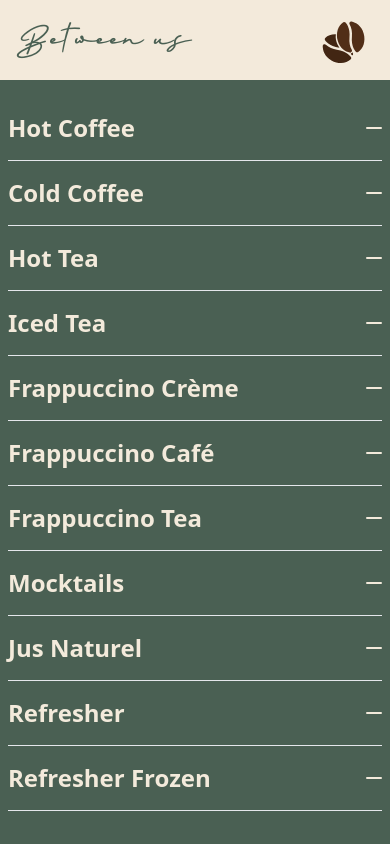
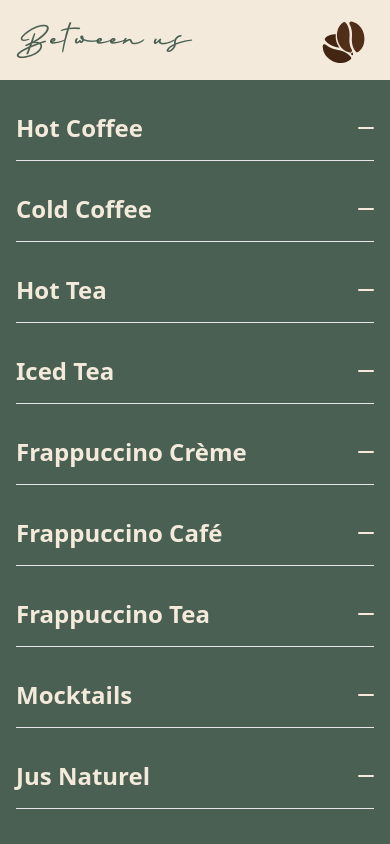
Before and after one commit to Meriemchm/chm_QR_Menu_React_Website_between_v2, a React (Vite) app: page / in a window 390 px wide. Shown: the top 844 px of the page. Built offline with nearby package versions, Linux system fonts and the light colour scheme; a web font is replaced by a local one.

Commit message:
responsive

```diff
--- a/src/Utilities/Accordion.jsx
+++ b/src/Utilities/Accordion.jsx
@@ -6,7 +6,14 @@ const Accordion = ({ title, isOpen, onClick }) => {
 
   useEffect(() => {
     if (isOpen && accordionRef.current) {
-      accordionRef.current.scrollIntoView({ behavior: "smooth", block: "start" });
+
+      const elementPosition = accordionRef.current.getBoundingClientRect().top;
+      const offsetPosition = window.pageYOffset + elementPosition - 100;
+      window.scrollTo({
+        top: offsetPosition,
+        left: 0,
+        behavior: "smooth"
+      });
     }
   }, [isOpen]);
 
--- a/src/Utilities/Questions.jsx
+++ b/src/Utilities/Questions.jsx
@@ -11,9 +11,9 @@ const Questions = () => {
   };
 
   return (
-    <div className="h-full flex flex-col items-center justify-center pt-24 pb-20 px-2 md:px-0">
-      <div className="mx-auto w-full items-center justify-center md:px-80 ">
-        <div className="flex flex-col ">
+<div className="h-full flex flex-col items-center justify-center pt-24 pb-20 px-4 sm:px-6 md:px-10 lg:px-20">
+  <div className="w-full ">
+    <div className="flex flex-col space-y-4">
       {menuLinks.map(({ id, title }) => (
         <Accordion
           key={id}
@@ -25,6 +25,7 @@ const Questions = () => {
     </div>
   </div>
 </div>
+
   );
 };
 
```
Lines whose indentation alone changed are shown as unchanged.
